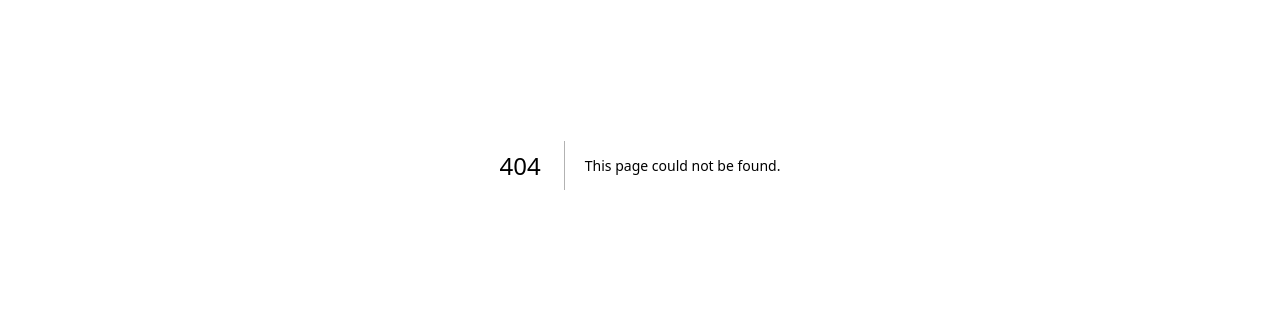
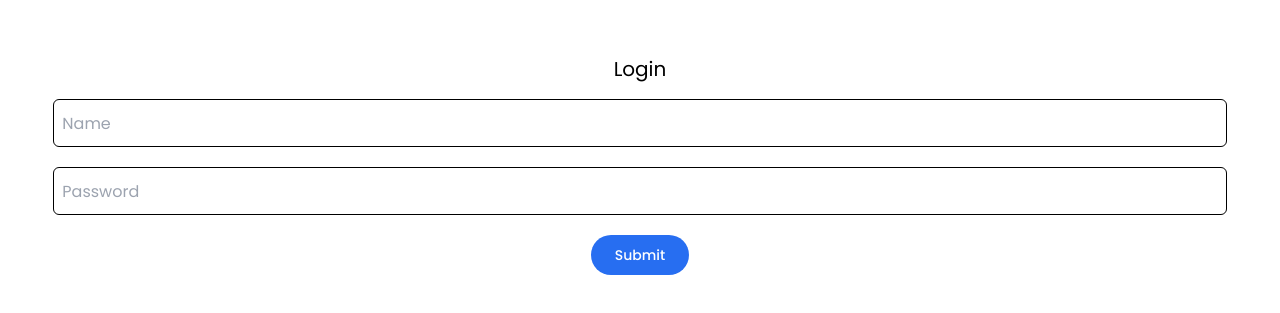
Before and after one commit to devdharunprasad/product-digitization, a Next.js app: page /login in a window 1280 px wide. Before the commit this address had no page. Shown: the part 235-548 px from the top of the page. Built offline with nearby package versions, Linux system fonts and the light colour scheme.

Commit message:
feat:login page and have added frontend details to cookies

```diff
--- /dev/null
+++ b/app/login/componetns/LoginForm.jsx
@@ -0,0 +1,42 @@
+"use client"
+import { Button } from "@/components/ui/button";
+import React from "react";
+import { login } from "../utils/login";
+import { useFormStatus } from 'react-dom'
+
+
+const LoginForm = () => {
+const form = useFormStatus()
+console.log(form)
+  return (
+    <section className="center-section">
+      <h2 className="text-xl mb-4 text-center">Login</h2>
+      <form
+        action={login}
+        className="flex flex-col gap-5 justify-center items-center w-full"
+      >
+        <input
+          type="text"
+          name="username"
+          placeholder="Name"
+          className="border border-black h-12 w-full px-2 rounded-md"
+        />
+        <input
+          type="password"
+          name="password"
+          placeholder="Password"
+          className="border border-black h-12 w-full px-2 rounded-md"
+        />
+        <Button
+        // aria-disabled = {pending}
+          variant="blue"
+          className="bg-primary_blue text-white rounded-full px-6"
+        >
+          Submit
+        </Button>
+      </form>
+    </section>
+  );
+};
+
+export default LoginForm;
--- /dev/null
+++ b/app/login/page.jsx
@@ -0,0 +1,12 @@
+import React from 'react'
+import LoginForm from './componetns/LoginForm'
+
+const LoginPage = () => {
+  return (
+    <section className='h-screen flex flex-col justify-center items-center'>
+        <LoginForm/>
+    </section>
+  )
+}
+
+export default LoginPage
--- /dev/null
+++ b/app/login/utils/login.js
@@ -0,0 +1,14 @@
+"use server";
+
+import { cookies } from "next/headers";
+import {  redirect } from "next/navigation";
+
+export const login = async (formData) => {
+  const cookieStore = cookies();
+  const username = formData.get("username");
+  const password = formData.get("password");
+  cookieStore.set("username", username)
+  cookieStore.set("password", password)
+
+ redirect("/")
+};
--- a/app/shared/page-title/index.jsx
+++ b/app/shared/page-title/index.jsx
@@ -1,12 +1,22 @@
 "use client";
 import { Notepad } from "phosphor-react";
 import React from "react";
+import { logout } from "../utils/logout";
+import { useRouter } from "next/navigation";
 
 const PageTitle = ({ title, icon }) => {
+  const router = useRouter()
+  const handleLogout = () => {
+    const hasLoggedOut = logout()
+    if(hasLoggedOut){
+      router.push("/login")
+    }
+  }
   return (
     <h1 className="py-5 px-2 text-white bg-primary_blue flex items-center gap-3">
       {icon === "Product" && <Notepad size={32} color="white" />}
       <span className="text-center">{title}</span>
+      <button className="ml-auto" onClick={handleLogout}>Logout</button>
     </h1>
   );
 };
--- /dev/null
+++ b/app/shared/utils/logout.js
@@ -0,0 +1,11 @@
+"use server"
+
+import { cookies } from "next/headers"
+import { redirect } from "next/navigation"
+
+export const logout = () => {
+    const cookieStore = cookies()
+    cookieStore.delete("username")
+    cookieStore.delete("password")
+    return true
+}
--- /dev/null
+++ b/components/ui/button.jsx
@@ -0,0 +1,47 @@
+import * as React from "react"
+import { Slot } from "@radix-ui/react-slot"
+import { cva } from "class-variance-authority";
+
+import { cn } from "@/lib/utils"
+
+const buttonVariants = cva(
+  "inline-flex items-center justify-center whitespace-nowrap rounded-md text-sm font-medium ring-offset-white transition-colors focus-visible:outline-none focus-visible:ring-2 focus-visible:ring-slate-950 focus-visible:ring-offset-2 disabled:pointer-events-none disabled:opacity-50 dark:ring-offset-slate-950 dark:focus-visible:ring-slate-300",
+  {
+    variants: {
+      variant: {
+        default: "bg-slate-900 text-slate-50 hover:bg-slate-900/90 dark:bg-slate-50 dark:text-slate-900 dark:hover:bg-slate-50/90",
+        destructive:
+          "bg-red-500 text-slate-50 hover:bg-red-500/90 dark:bg-red-900 dark:text-slate-50 dark:hover:bg-red-900/90",
+        outline:
+          "border border-slate-200 bg-white hover:bg-slate-100 hover:text-slate-900 dark:border-slate-800 dark:bg-slate-950 dark:hover:bg-slate-800 dark:hover:text-slate-50",
+        secondary:
+          "bg-slate-100 text-slate-900 hover:bg-slate-100/80 dark:bg-slate-800 dark:text-slate-50 dark:hover:bg-slate-800/80",
+        ghost: "hover:bg-slate-100 hover:text-slate-900 dark:hover:bg-slate-800 dark:hover:text-slate-50",
+        link: "text-slate-900 underline-offset-4 hover:underline dark:text-slate-50",
+      },
+      size: {
+        default: "h-10 px-4 py-2",
+        sm: "h-9 rounded-md px-3",
+        lg: "h-11 rounded-md px-8",
+        icon: "h-10 w-10",
+      },
+    },
+    defaultVariants: {
+      variant: "default",
+      size: "default",
+    },
+  }
+)
+
+const Button = React.forwardRef(({ className, variant, size, asChild = false, ...props }, ref) => {
+  const Comp = asChild ? Slot : "button"
+  return (
+    (<Comp
+      className={cn(buttonVariants({ variant, size, className }))}
+      ref={ref}
+      {...props} />)
+  );
+})
+Button.displayName = "Button"
+
+export { Button, buttonVariants }
```
Also changed, not shown: middleware.js (added, +18 -0 lines), 1 other file (tests, documents, lock files or other folders).
